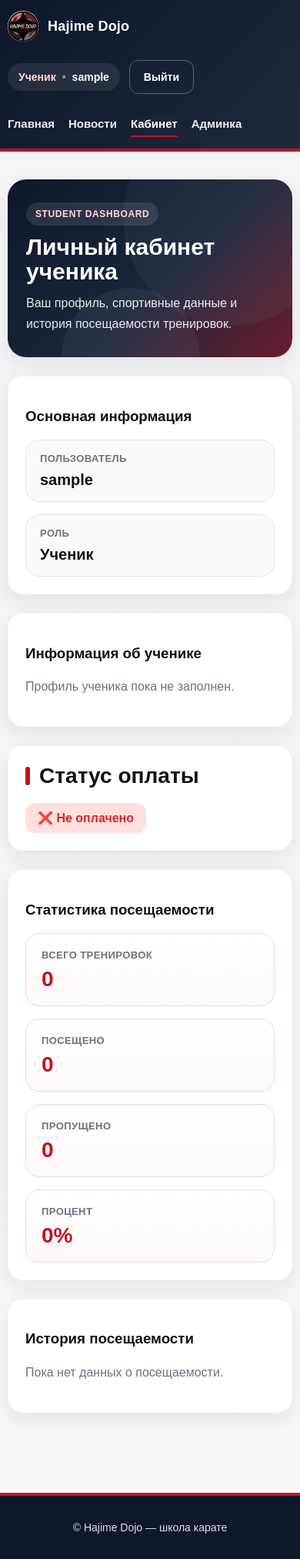
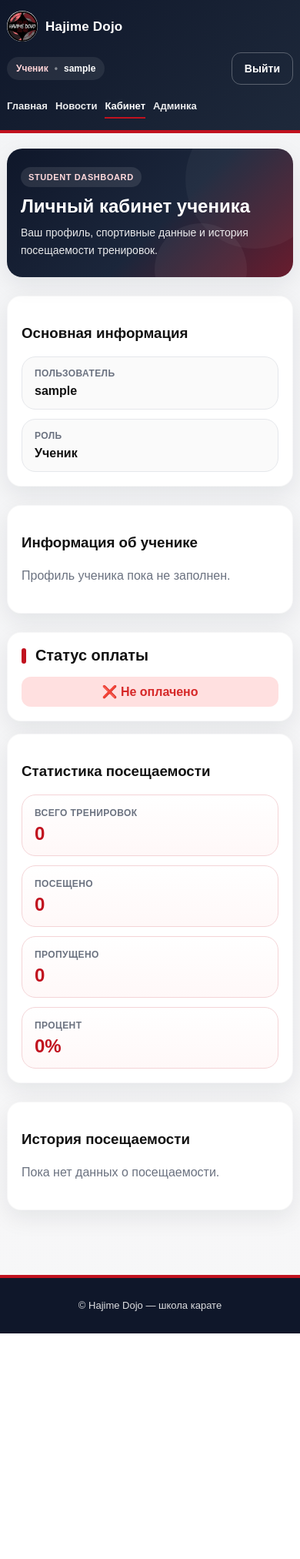
Before and after one commit to anna-lazar-dev/karate-school, a Django app: page /student/dashboard/ in a window 390 px wide. Shown: the whole page at 77% size. After the commit the page ends 1732 px from the top, so only its background shows below. Run offline with Django 5.2, Linux system fonts and the light colour scheme; the visitor is signed in with stand-in values (Sample User, id 1).

Commit message:
Добавлена иконка и адаптивная мобильная версия

```diff
--- a/config/settings.py
+++ b/config/settings.py
@@ -5,7 +5,7 @@ BASE_DIR = Path(__file__).resolve().parent.parent
 
 SECRET_KEY = 'django-insecure-c6_z(!^x!uox*jjqp2gbczpdaodxe#b3h#-rwb=390a+u1_x=3'
 
-DEBUG = False
+DEBUG = True
 
 ALLOWED_HOSTS = ['*']
 
@@ -85,7 +85,7 @@ TIME_ZONE = 'Europe/Moscow'
 USE_I18N = True
 USE_TZ = True
 
-STATIC_URL = 'static/'
+STATIC_URL = '/static/'
 STATICFILES_DIRS = [BASE_DIR / 'static']
 STATIC_ROOT = os.path.join(BASE_DIR, 'staticfiles')
 STATICFILES_STORAGE = 'whitenoise.storage.CompressedManifestStaticFilesStorage'
--- a/static/css/style.css
+++ b/static/css/style.css
@@ -892,3 +892,293 @@ input[type="checkbox"] {
     color: #d62828;
 }
 }
+
+/* =========================
+   MOBILE IMPROVEMENTS
+========================= */
+
+@media (max-width: 900px) {
+    .header-inner {
+        min-height: auto;
+        padding: 14px 0 18px;
+        align-items: flex-start;
+    }
+
+    .brand {
+        width: 100%;
+    }
+
+    .main-nav {
+        width: 100%;
+        order: 3;
+        gap: 18px;
+        justify-content: flex-start;
+    }
+
+    .header-actions {
+        width: 100%;
+        justify-content: space-between;
+    }
+
+    .user-pill {
+        max-width: 100%;
+        flex-wrap: wrap;
+    }
+
+    .hero {
+        padding: 28px 22px;
+        border-radius: 22px;
+    }
+
+    .hero h1,
+    .hero h2 {
+        font-size: 32px;
+        line-height: 1.1;
+    }
+
+    .card {
+        padding: 22px;
+        border-radius: 20px;
+    }
+
+    .news-card {
+        grid-template-columns: 1fr;
+    }
+
+    .news-image {
+        height: 220px;
+    }
+
+    .info-grid,
+    .stats-grid,
+    .grid-4 {
+        grid-template-columns: 1fr 1fr;
+    }
+}
+
+@media (max-width: 640px) {
+    .container {
+        width: min(100% - 18px, 1180px);
+    }
+
+    .page,
+    .page-shell {
+        padding: 20px 0 36px;
+    }
+
+    .site-header {
+        position: static;
+    }
+
+    .header-inner {
+        gap: 14px;
+    }
+
+    .brand {
+        gap: 10px;
+    }
+
+    .brand-logo {
+        width: 40px;
+        height: 40px;
+        min-width: 40px;
+        max-width: 40px;
+        min-height: 40px;
+        max-height: 40px;
+    }
+
+    .brand-text {
+        font-size: 18px;
+    }
+
+    .main-nav {
+        gap: 14px;
+    }
+
+    .main-nav a {
+        font-size: 14px;
+    }
+
+    .header-actions {
+        gap: 10px;
+    }
+
+    .user-pill {
+        font-size: 13px;
+        padding: 8px 12px;
+    }
+
+    .btn {
+        min-height: 42px;
+        padding: 0 16px;
+        font-size: 14px;
+    }
+
+    .hero {
+        padding: 24px 18px;
+        border-radius: 20px;
+    }
+
+    .hero::before {
+        width: 180px;
+        height: 180px;
+        right: -40px;
+        top: -50px;
+    }
+
+    .hero::after {
+        width: 120px;
+        height: 120px;
+        right: 60px;
+        bottom: -50px;
+    }
+
+    .hero-eyebrow {
+        font-size: 11px;
+        padding: 7px 10px;
+    }
+
+    .hero h1,
+    .hero h2 {
+        font-size: 28px;
+        margin-bottom: 10px;
+    }
+
+    .hero p {
+        font-size: 15px;
+        line-height: 1.6;
+    }
+
+    .hero-actions {
+        flex-direction: column;
+        align-items: stretch;
+    }
+
+    .hero-actions .btn {
+        width: 100%;
+    }
+
+    .card {
+        padding: 18px;
+        border-radius: 18px;
+        margin-bottom: 16px;
+    }
+
+    .section-title {
+        font-size: 18px;
+        margin-bottom: 14px;
+    }
+
+    .section-title::before {
+        height: 20px;
+    }
+
+    .info-grid,
+    .stats-grid,
+    .grid-4 {
+        grid-template-columns: 1fr;
+        gap: 12px;
+    }
+
+    .info-item {
+        padding: 14px 16px;
+    }
+
+    .info-label {
+        font-size: 12px;
+        margin-bottom: 6px;
+    }
+
+    .info-value {
+        font-size: 16px;
+    }
+
+    .info-row {
+        grid-template-columns: 1fr;
+        gap: 6px;
+        padding: 10px 0;
+    }
+
+    .stat-card,
+    .stat-box {
+        padding: 16px;
+    }
+
+    .stat-label {
+        font-size: 12px;
+        margin-bottom: 8px;
+    }
+
+    .stat-value {
+        font-size: 28px;
+    }
+
+    .table {
+        min-width: 560px;
+    }
+
+    .table th,
+    .table td {
+        padding: 12px 10px;
+        font-size: 14px;
+    }
+
+    .news-title {
+        font-size: 22px;
+    }
+
+    .news-image {
+        height: 190px;
+    }
+
+    .news-detail-image {
+        max-height: 260px;
+        border-radius: 14px;
+    }
+
+    .payment-status {
+        width: 100%;
+        text-align: center;
+    }
+
+    .footer-inner {
+        min-height: 72px;
+        font-size: 13px;
+        padding: 10px 12px;
+    }
+}
+
+@media (max-width: 420px) {
+    .brand-text {
+        font-size: 17px;
+    }
+
+    .hero h1,
+    .hero h2 {
+        font-size: 24px;
+    }
+
+    .hero p {
+        font-size: 14px;
+    }
+
+    .main-nav {
+        gap: 10px;
+    }
+
+    .main-nav a {
+        font-size: 13px;
+    }
+
+    .user-pill {
+        font-size: 12px;
+    }
+
+    .section-title {
+        font-size: 17px;
+    }
+
+    .stat-value {
+        font-size: 24px;
+    }
+}
--- a/templates/base.html
+++ b/templates/base.html
@@ -5,6 +5,7 @@
     <meta charset="UTF-8">
     <meta name="viewport" content="width=device-width, initial-scale=1.0">
     <title>{% block title %}Hajime Dojo{% endblock %}</title>
+    <link rel="icon" type="image/png" href="{% static 'images/image.ico' %}">
     <link rel="stylesheet" href="{% static 'css/style.css' %}">
 </head>
 <body>
```
Also changed, not shown: static/images/image.ico (added).
